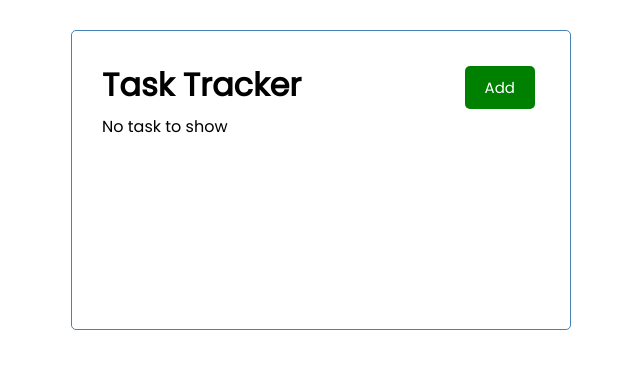
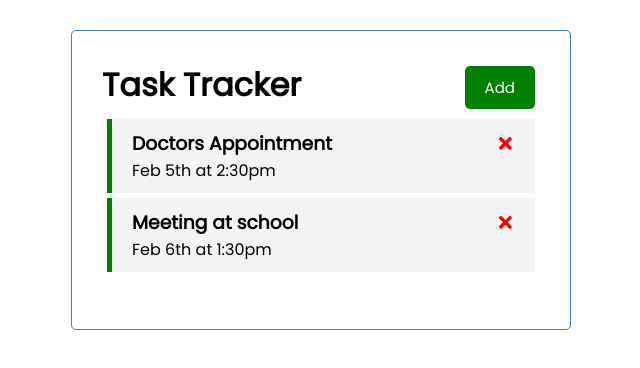
Before and after one commit to HT-Dat/react-task-tracker, a React (Create React App) app: page / in a window 1280 px wide. Shown: the top 368 px of the page, without its empty margins (319-959 px from the left). Built offline with nearby package versions, Linux system fonts and the light colour scheme; data requests are answered from the project's data file.

Commit message:
useEffect hook and Fetch tasks from server

```diff
--- a/src/App.js
+++ b/src/App.js
@@ -1,14 +1,29 @@
 import Header from "./component/Header";
 import Tasks from "./component/Tasks";
 import AddTask from "./component/AddTask";
-import { useState } from "react";
+import { useState, useEffect } from "react";
 
 function App() {
   const [showAddTask, setShowAddTask] = useState(false);
   const [tasks, setTask] = useState([]);
+  useEffect(() => {
+    const getTasks = async () => {
+      const tasksFromServer = await fetchTask();
+      setTask(tasksFromServer);
+    };
+    getTasks();
+  }, []);
+  // Fetch Tasks
+  const fetchTask = async () => {
+    const res = await fetch("http://localhost:5000/tasks");
+    const data = await res.json();
+    return data;
+  };
+
   const deleteTask = (id) => {
     setTask(tasks.filter((tasks) => tasks.id !== id));
   };
+
   const toggleReminder = (id) => {
     setTask(
       tasks.map((task) =>
@@ -16,6 +31,7 @@
       )
     );
   };
+
   const addTask = (task) => {
     const id = Math.floor(Math.random() * 10000 + 1);
     const newTask = { id, ...task };
@@ -23,7 +39,10 @@
   };
   return (
     <div className="container">
-      <Header onAdd={()=>setShowAddTask(!showAddTask)} showAddTask={showAddTask}/>
+      <Header
+        onAdd={() => setShowAddTask(!showAddTask)}
+        showAddTask={showAddTask}
+      />
       {showAddTask ? <AddTask onAdd={addTask} /> : ""}
       {tasks.length > 0 ? (
         <Tasks tasks={tasks} onDelete={deleteTask} onToggle={toggleReminder} />
```
